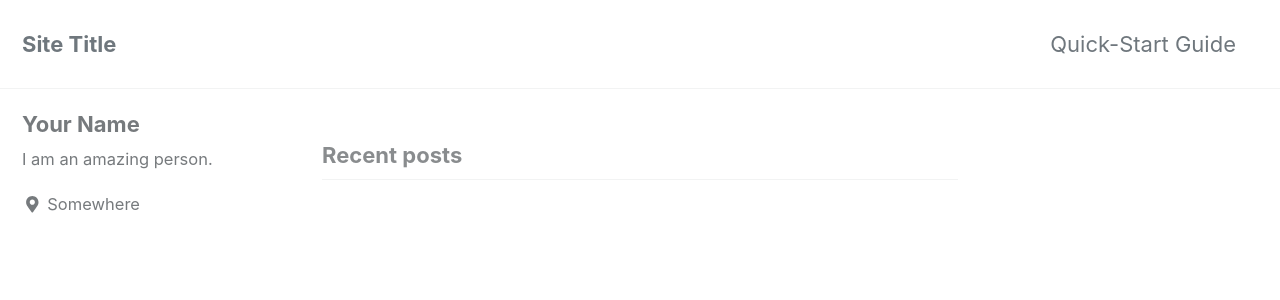
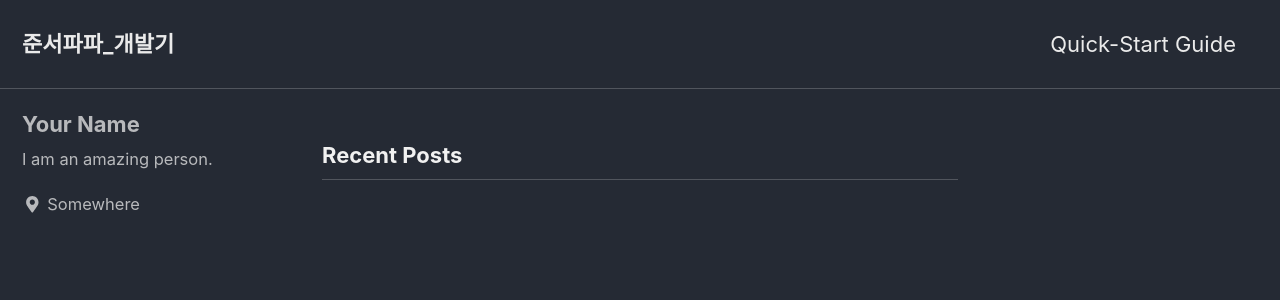
Before and after one commit to SylphChoi/SylphChoi.github.io, a Jekyll site: the page built from index.html, in a window 1280 px wide and 900 px high. Shown: the top 300 px of the window. Built offline with Jekyll 4.4.1, drawn with Linux system fonts in a browser that asks for light colours; cached includes are drawn as plain includes; nearby versions of some CDN libraries; the list of posts is cut into pages by our own code; some of the changed text lies outside the part shown.

Commit message:
Update _config.yml

```diff
--- a/_config.yml
+++ b/_config.yml
@@ -12,13 +12,13 @@
 
 # theme                  : "minimal-mistakes-jekyll"
 # remote_theme           : "mmistakes/minimal-mistakes"
-minimal_mistakes_skin    : "default" # "air", "aqua", "contrast", "dark", "dirt", "neon", "mint", "plum", "sunrise"
+minimal_mistakes_skin    : "dark" # "air", "aqua", "contrast", "dark", "dirt", "neon", "mint", "plum", "sunrise"
 
 # Site Settings
-locale                   : "en-US"
-title                    : "Site Title"
+locale                   : "kr-KOR"
+title                    : "준서파파_개발기"
 title_separator          : "-"
-name                     : "Your Name"
+name                     : "준서파파"
 description              : "An amazing website."
 url                      : # the base hostname & protocol for your site e.g. "https://mmistakes.github.io"
 baseurl                  : # the subpath of your site, e.g. "/blog"
```
